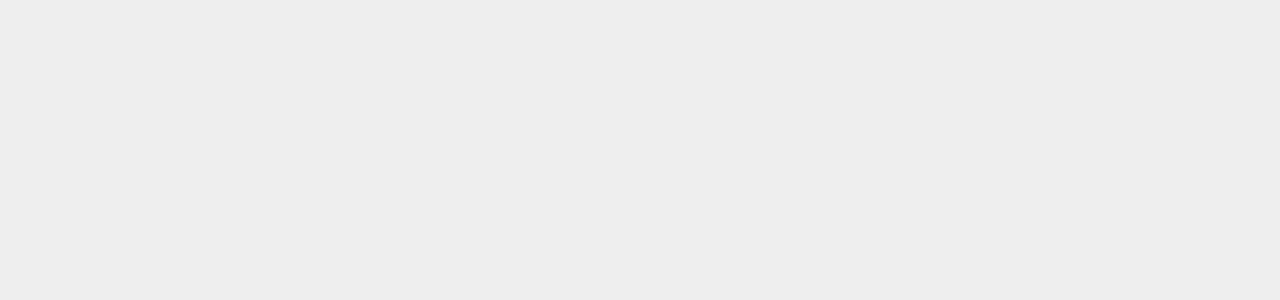
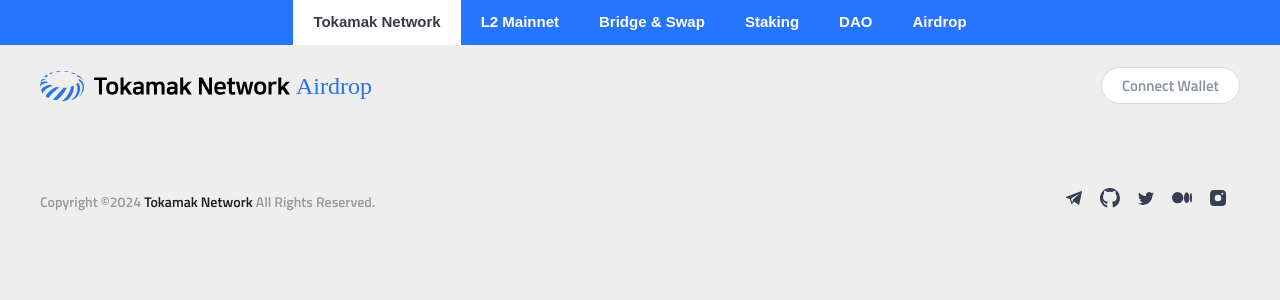
Before and after one commit to tokamak-network/Airdrop, a React (Vite) app: page / in a window 1280 px wide. Before the commit this address had no page. Shown: the top 300 px of the page. Built offline with nearby package versions, Linux system fonts and the light colour scheme.

Commit message:
fix: test navigation error

```diff
--- a/src/App.tsx
+++ b/src/App.tsx
@@ -1,17 +1,18 @@
 import React from "react";
 import { BrowserRouter, Routes, Route } from "react-router-dom";
-// import { LayoutComponent } from "components";
+import { LayoutComponent } from "components";
 import { PATH } from "consts";
 import { AirDropPage } from "pages";
 
 const App: React.FC = () => {
   return (
     <BrowserRouter>
-      {/* <LayoutComponent> */}
-      <Routes>
-        <Route path={PATH.AIRDROP} element={<AirDropPage />} />
-      </Routes>
-      {/* </LayoutComponent> */}
+      <LayoutComponent>
+        <Routes>
+          <Route index element={<></>} />
+          <Route path={PATH.AIRDROP} element={<AirDropPage />} />
+        </Routes>
+      </LayoutComponent>
     </BrowserRouter>
   );
 };
```
